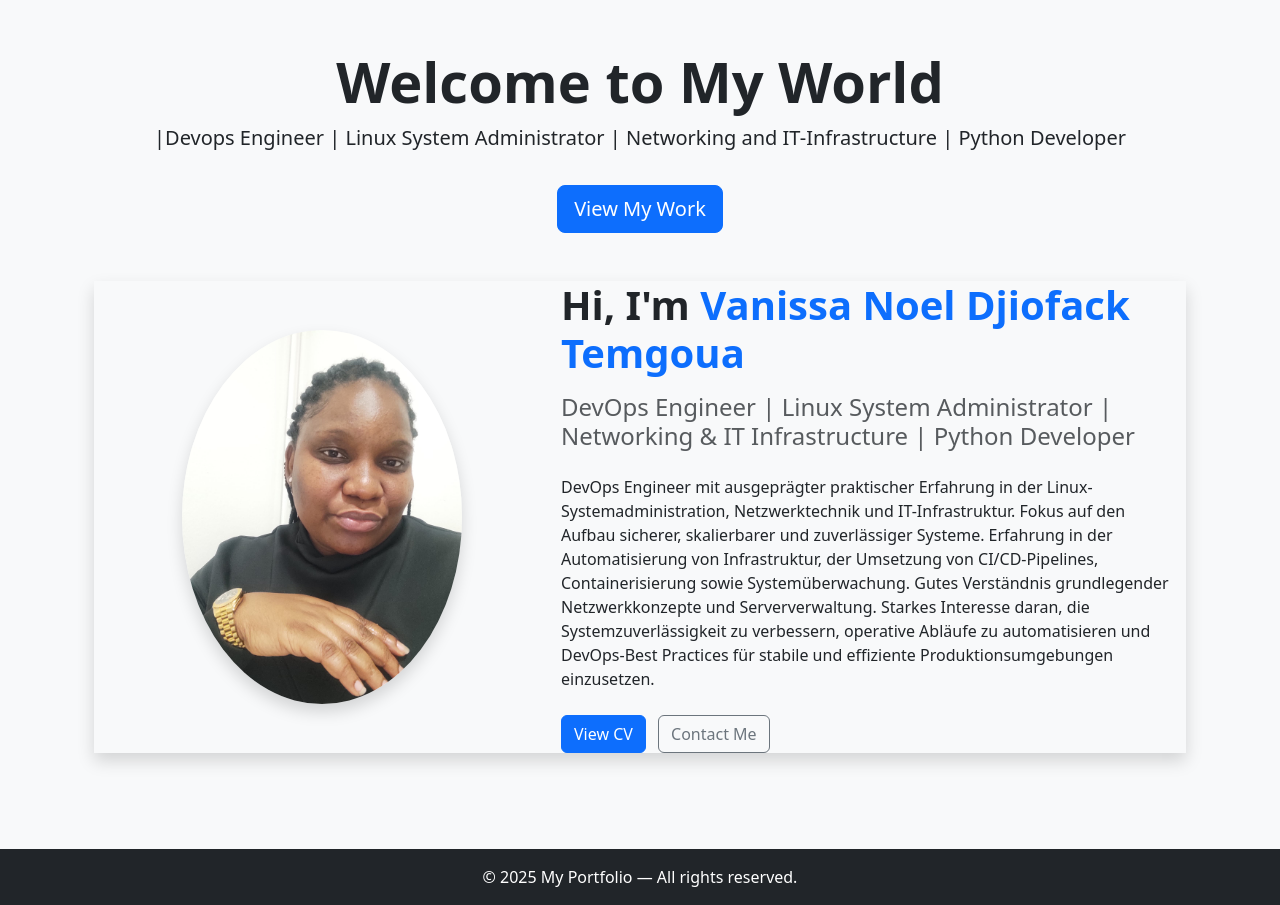
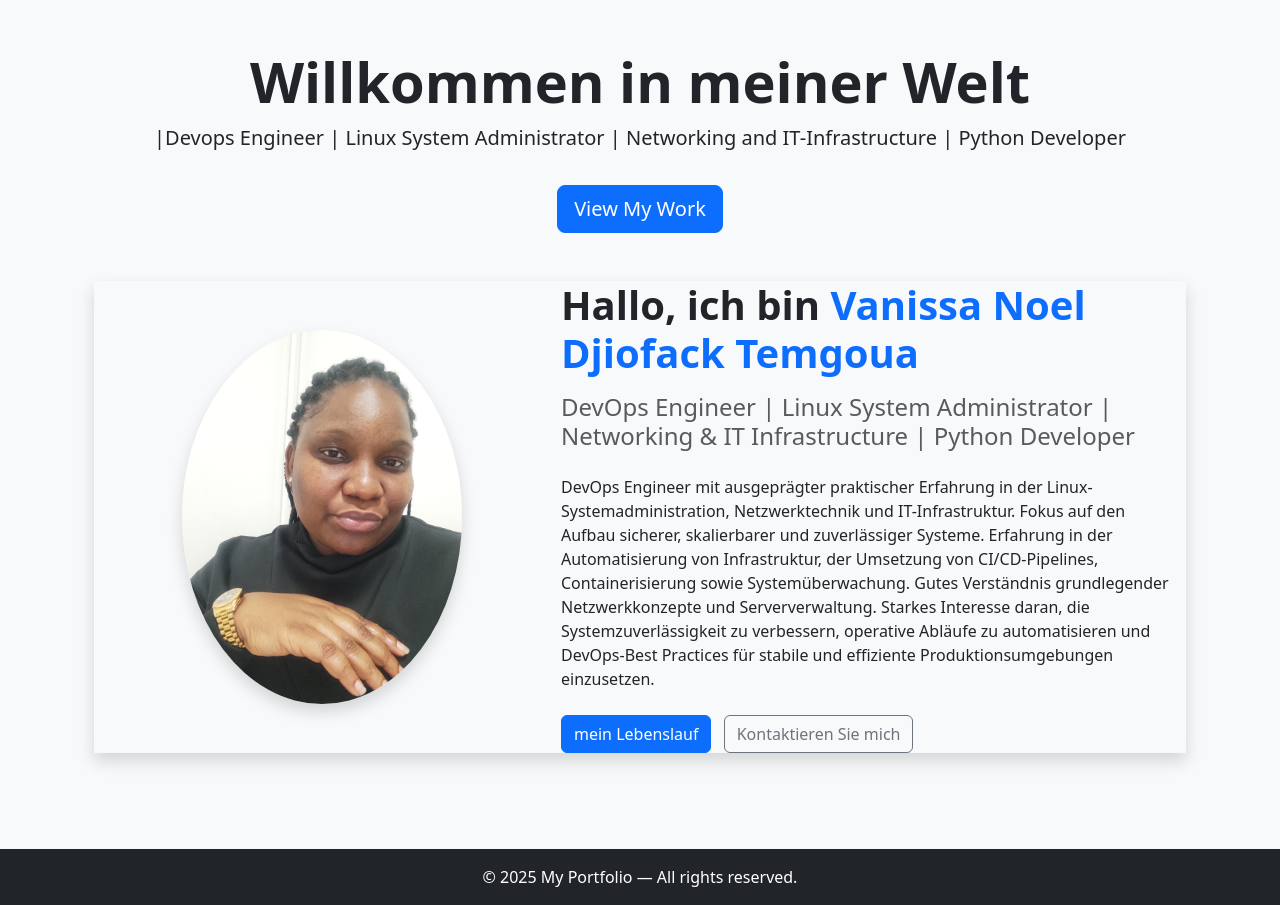
Before and after one commit to bcho77/PythonProject, a Django app: page / in a window 1280 px wide. Shown: the part 56-961 px from the top of the page. Run offline with Django 5.2, Linux system fonts and the light colour scheme.

Commit message:
Edt about.html

```diff
--- a/PortoFolio/core/templates/core/about.html
+++ b/PortoFolio/core/templates/core/about.html
@@ -4,7 +4,7 @@
 
 <h2>About Me</h2>
 <p class="mt-3">
-    Passionate DevOps Engineer with hands-on experience in Linux system administration, networking, and IT infrastructure.
+    Passionate DevOps Engineer with hands-on experience in CI/CD pipelines, Monitoring,Linux system administration, networking, and IT infrastructure.
     Skilled in building secure, scalable, and reliable systems.
 </p>
 
--- a/PortoFolio/core/templates/core/home.html
+++ b/PortoFolio/core/templates/core/home.html
@@ -5,7 +5,7 @@
 {% load static %}
 
 <div class="text-center">
-    <h1 class="display-4 fw-bold">Welcome to My World</h1>
+    <h1 class="display-4 fw-bold">Willkommen in meiner Welt </h1>
 
     <p class="lead"> |Devops Engineer | Linux System Administrator | Networking and IT-Infrastructure | Python Developer</p>
     <a href="/projects/" target="_blank"  class="btn btn-primary btn-lg mt-3">View My Work</a>
@@ -25,7 +25,7 @@
         <!-- RIGHT: Text -->
         <div class="col-md-7 fade-right">
             <h1 class="fw-bold">
-                Hi, I'm <span class="text-primary">Vanissa Noel Djiofack Temgoua</span>
+                Hallo, ich bin <span class="text-primary">Vanissa Noel Djiofack Temgoua</span>
             </h1>
 
            <h4 class="text-muted mt-3">
@@ -55,11 +55,11 @@
                     <i class="fa fa-download"></i> Download CV
                 </a> -->
                 <a href="{% static 'cv/cv.pdf' %}" class="btn btn-primary me-2" target="_blank">
-                    <i class="fa fa-file-pdf"></i> View CV
+                    <i class="fa fa-file-pdf"></i> mein Lebenslauf
                 </a>
 
                 <a href="/contact/" class="btn btn-outline-secondary">
-                    Contact Me
+                    <i class="fa fa-envelope"></i> Kontaktieren Sie mich
                 </a>
             </div>
         </div>
```
